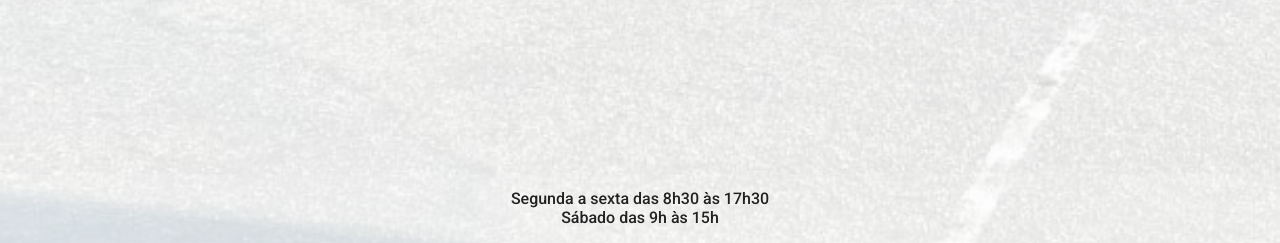
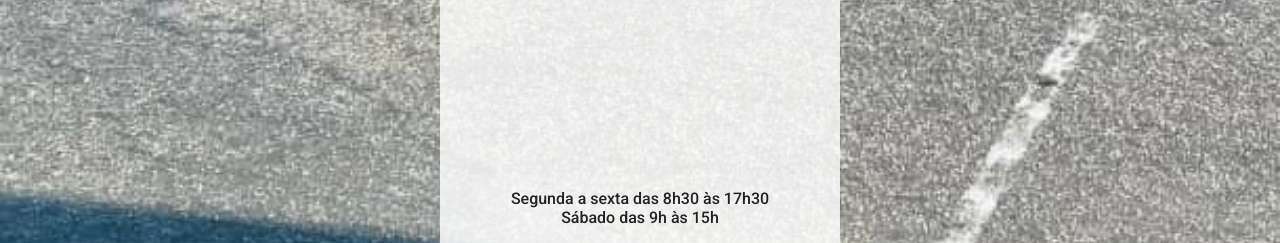
Before and after one commit to LennonSantos/nhracingschool, a website built with Parcel: page index.html in a window 1280 px wide. Shown: the part 557-800 px from the top of the page. Built offline with nearby package versions, Linux system fonts and the light colour scheme; a web font is replaced by a local one.

Commit message:
ajustado para tela grande o content

```diff
--- a/css/custom.css
+++ b/css/custom.css
@@ -19,6 +19,8 @@ body {
   flex-direction: column;
   justify-content: space-between;
   box-sizing: border-box;
+  max-width: 400px;
+  margin: 0 auto
 }
 
 .header {
```
